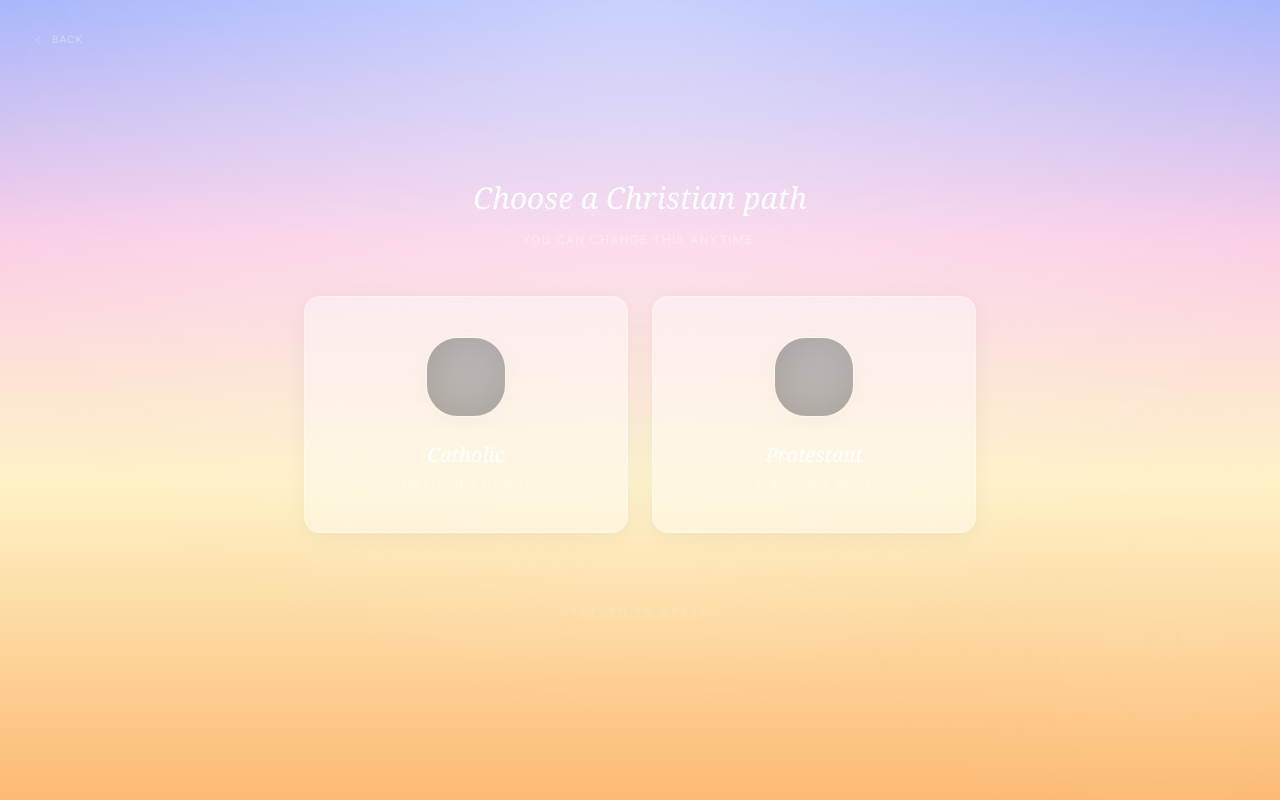
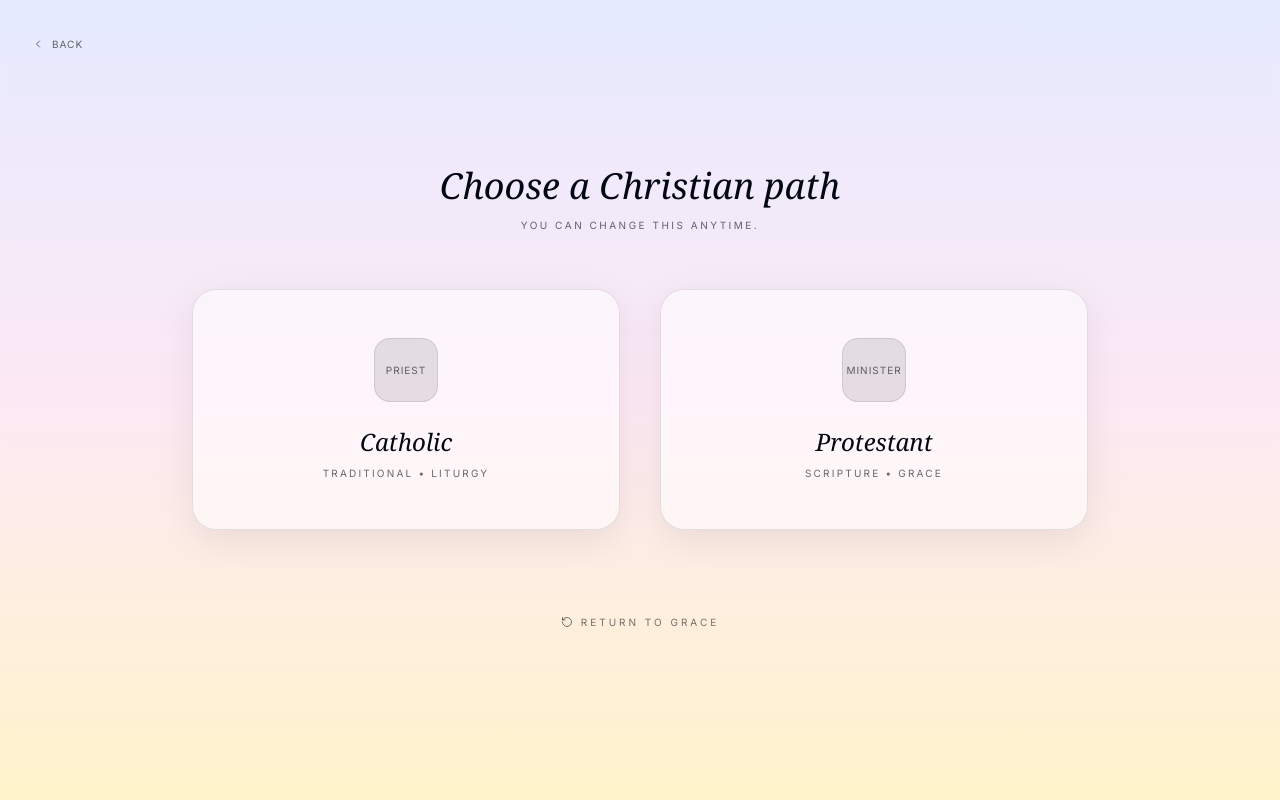
Before and after one commit to Skkyfarm/pray-with-god, a Next.js app: page /choose/christian in a window 1280 px wide. Shown: the top 800 px of the page. Built offline with nearby package versions, Linux system fonts and the light colour scheme; grey boxes are pictures that could not be loaded.

Commit message:
Update page.tsx
white to black

```diff
--- a/app/choose/christian/page.tsx
+++ b/app/choose/christian/page.tsx
@@ -1,71 +1,98 @@
-import React from 'react';
+'use client';
+
 import Link from 'next/link';
-import { ChevronLeft } from 'lucide-react';
-import GuideAvatar from '@/components/GuideAvatar';
-import { AVATARS } from '@/lib/avatars';
+import { ChevronLeft, RotateCcw } from 'lucide-react';
 
-export default function ChristianPathPage() {
+export default function ChooseChristianPage() {
   return (
-    <div className="min-h-screen flex flex-col items-center justify-center px-6 py-20 relative">
-      {/* Top Left Back Link */}
-      <div className="absolute top-8 left-8">
+    <div className="min-h-screen relative overflow-hidden">
+      {/* Sunrise background */}
+      <div className="absolute inset-0 bg-gradient-to-b from-indigo-200 via-pink-200 to-amber-200" />
+
+      {/* Readability veil */}
+      <div className="absolute inset-0 bg-white/55 backdrop-blur-[1px]" />
+
+      {/* Top nav */}
+      <div className="absolute top-8 left-8 z-20">
         <Link
           href="/choose"
-          className="flex items-center gap-2 text-[10px] uppercase tracking-widest text-white/40 hover:text-white transition-colors"
+          className="inline-flex items-center gap-2 text-[10px] uppercase tracking-widest text-gray-950/60 hover:text-gray-950 transition-colors"
         >
           <ChevronLeft className="w-3 h-3" />
           Back
         </Link>
       </div>
 
-      <div className="max-w-2xl w-full flex flex-col items-center text-center">
-        <h1 className="text-3xl font-serif italic text-white mb-4">Choose a Christian path</h1>
-        <p className="text-xs text-white/40 uppercase tracking-widest mb-12">
+      <div className="relative z-10 min-h-screen flex flex-col items-center justify-center px-6 py-20">
+        <div className="w-full max-w-4xl text-center space-y-10">
+          <div className="space-y-3">
+            <h1 className="text-3xl md:text-4xl font-serif italic text-gray-950">
+              Choose a Christian path
+            </h1>
+            <p className="text-[10px] uppercase tracking-[0.25em] text-gray-950/60">
               You can change this anytime.
             </p>
+          </div>
 
-        <div className="grid grid-cols-1 sm:grid-cols-2 gap-6 w-full">
-          <Link href="/pray?path=catholic" className="group">
-            <div className="glass-panel p-10 rounded-2xl border-white/5 hover:border-white/20 transition-all duration-500 flex flex-col items-center">
-              <div className="w-20 h-20 mb-6">
-                <GuideAvatar
-                  src={AVATARS.catholic.imagePath}
-                  fallbackSrc={AVATARS.catholic.fallbackPath}
-                  alt="Catholic"
-                  className="w-full h-full opacity-60 group-hover:opacity-100 transition-opacity"
-                />
+          {/* Cards */}
+          <div className="grid grid-cols-1 md:grid-cols-2 gap-8 md:gap-10 pt-4">
+            <Link
+              href="/pray?path=catholic"
+              className="group block rounded-3xl bg-white/55 border border-black/10 shadow-[0_12px_40px_rgba(0,0,0,0.08)] hover:bg-white/70 hover:border-black/15 transition-all"
+            >
+              <div className="p-10 md:p-12 flex flex-col items-center justify-center gap-6">
+                <div className="w-16 h-16 rounded-2xl bg-black/10 border border-black/10 flex items-center justify-center">
+                  <span className="text-[10px] uppercase tracking-widest text-gray-950/60">
+                    Priest
+                  </span>
                 </div>
-              <h2 className="text-xl font-serif italic text-white mb-2">Catholic</h2>
-              <p className="text-[10px] text-white/30 uppercase tracking-widest">Traditional Liturgy</p>
+
+                <div className="space-y-2">
+                  <div className="text-2xl font-serif italic text-gray-950">
+                    Catholic
+                  </div>
+                  <div className="text-[10px] uppercase tracking-[0.22em] text-gray-950/60">
+                    Traditional • Liturgy
+                  </div>
+                </div>
               </div>
             </Link>
 
-          <Link href="/pray?path=protestant" className="group">
-            <div className="glass-panel p-10 rounded-2xl border-white/5 hover:border-white/20 transition-all duration-500 flex flex-col items-center">
-              <div className="w-20 h-20 mb-6">
-                <GuideAvatar
-                  src={AVATARS.protestant.imagePath}
-                  fallbackSrc={AVATARS.protestant.fallbackPath}
-                  alt="Protestant"
-                  className="w-full h-full opacity-60 group-hover:opacity-100 transition-opacity"
-                />
+            <Link
+              href="/pray?path=protestant"
+              className="group block rounded-3xl bg-white/55 border border-black/10 shadow-[0_12px_40px_rgba(0,0,0,0.08)] hover:bg-white/70 hover:border-black/15 transition-all"
+            >
+              <div className="p-10 md:p-12 flex flex-col items-center justify-center gap-6">
+                <div className="w-16 h-16 rounded-2xl bg-black/10 border border-black/10 flex items-center justify-center">
+                  <span className="text-[10px] uppercase tracking-widest text-gray-950/60">
+                    Minister
+                  </span>
                 </div>
-              <h2 className="text-xl font-serif italic text-white mb-2">Protestant</h2>
-              <p className="text-[10px] text-white/30 uppercase tracking-widest">Scripture & Grace</p>
+
+                <div className="space-y-2">
+                  <div className="text-2xl font-serif italic text-gray-950">
+                    Protestant
+                  </div>
+                  <div className="text-[10px] uppercase tracking-[0.22em] text-gray-950/60">
+                    Scripture • Grace
+                  </div>
+                </div>
               </div>
             </Link>
           </div>
 
-        {/* Bottom Return to Grace Link */}
-        <div className="mt-16">
+          {/* Bottom helper link */}
+          <div className="pt-10">
             <Link
               href="/pray?path=grace"
-            className="text-[10px] uppercase tracking-[0.3em] text-white/20 hover:text-white/60 transition-colors"
+              className="inline-flex items-center gap-2 text-[10px] uppercase tracking-[0.3em] text-gray-950/55 hover:text-gray-950 transition-colors"
             >
+              <RotateCcw className="w-3 h-3" />
               Return to Grace
             </Link>
           </div>
         </div>
       </div>
+    </div>
   );
 }
```
Lines whose indentation alone changed are shown as unchanged.
